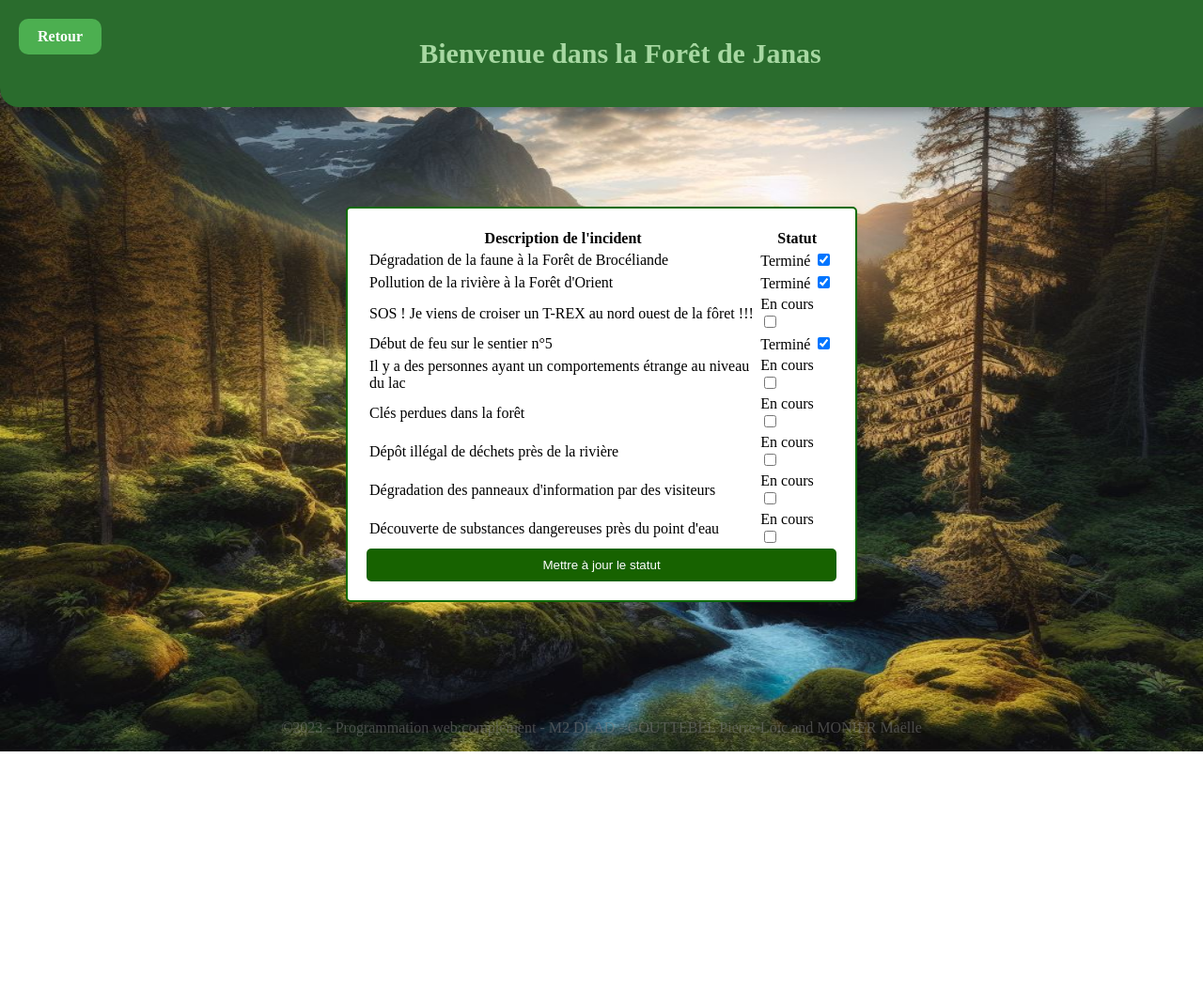
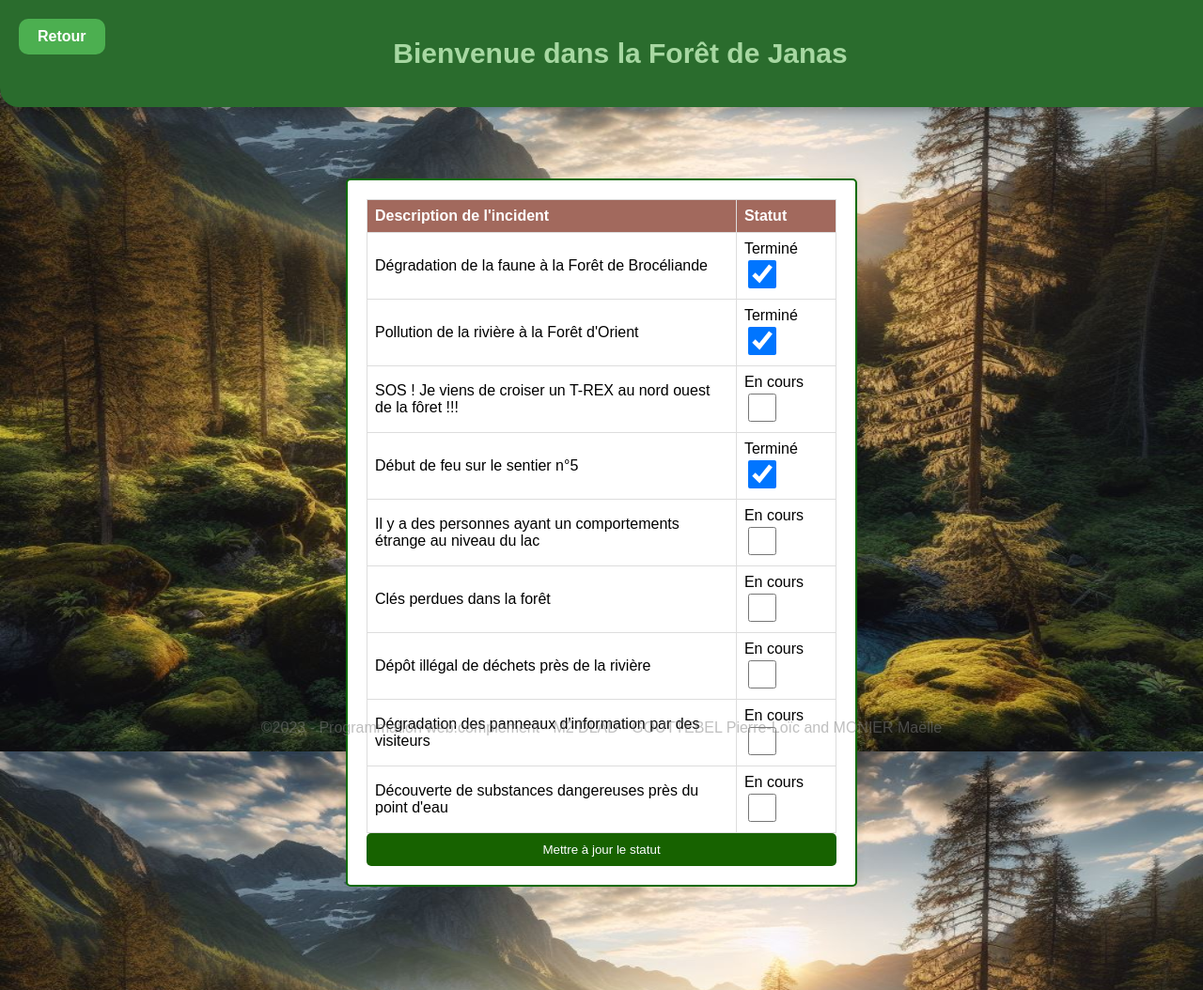
Before and after one commit to Ist4lri/forestManagementApp, a Django app: a page that uses forestmanagementapp2/templates/incidents.html in a window 1280 px wide. Shown: the whole page at 94% size. Before the commit the page ends 800 px from the top, so only its background shows below. Run offline with Django 4.2, Linux system fonts and the light colour scheme; data comes from the database, SQL or seed files in the repository; parts of the project's set-up code (start-up, migrations or seed data) failed here and were passed over.

Commit message:
modifs style to my news pages mission and incident

```diff
--- a/forestmanagementapp2/static/allPageStyle.css
+++ b/forestmanagementapp2/static/allPageStyle.css
@@ -1,3 +1,5 @@
+
+
 form {
     max-width: 500px;
     margin: 0 auto;
@@ -116,7 +118,7 @@ header {
     padding: 20px;
     box-shadow: 0 5px 10px rgba(0, 0, 0, 0.2);
     border-radius: 0 0 20px 20px;
-    z-index: 100; /* Pour s'assurer que l'en-tête est au-dessus du reste du contenu */
+    z-index: 100;
 
 }
 
@@ -141,3 +143,54 @@ header {
     cursor: url('black.png'), auto;
     color: #fff;
 }
+
+
+.incidents {
+    font-family: Arial, sans-serif;
+    background-color: #f0f0f0;
+    margin: 0;
+    display: flex;
+    justify-content: center;
+    align-items: center;
+
+}
+
+table {
+    border-collapse: collapse;
+    width: 95%%;
+    background-color: rgba(255, 255, 255, 0.8);
+}
+
+th, td {
+    border: 1px solid #ddd;
+    padding: 8px;
+    text-align: left;
+}
+
+th {
+    background-color: #a2695d;
+    color: white;
+}
+h1{
+color: #a7d8a2
+}
+
+
+form.specific-page {
+    width: 110%;
+    margin: 0 auto;
+    margin-top:190px;
+    color=black;
+    padding: 20px;
+    background-color: #ffffff;
+    border: 2px solid #0d6b00;
+    border-radius: 5px;
+    box-shadow: 0 0 10px rgba(0, 0, 0, 0.1);
+    margin-bottom:110px;
+}
+
+input[type="checkbox"] {
+
+    width: 30px;
+    height: 30px;
+}
```
